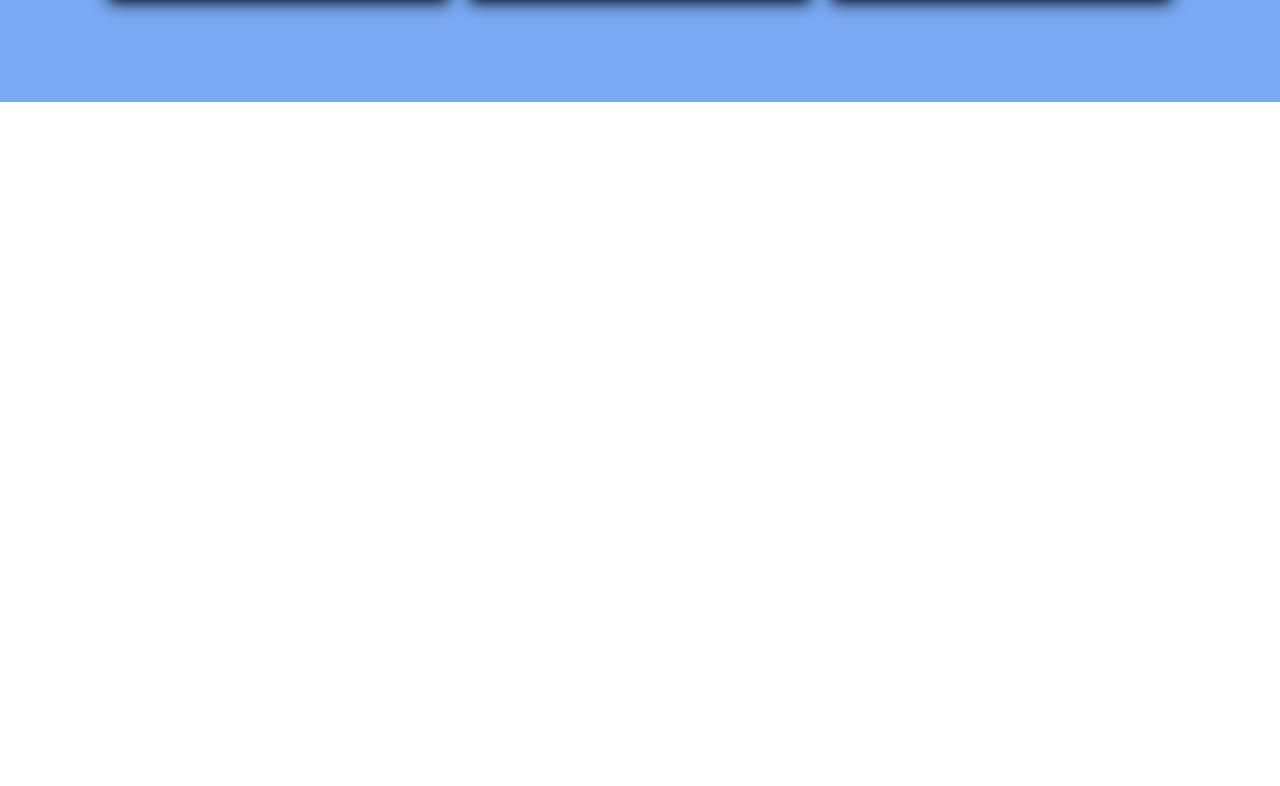
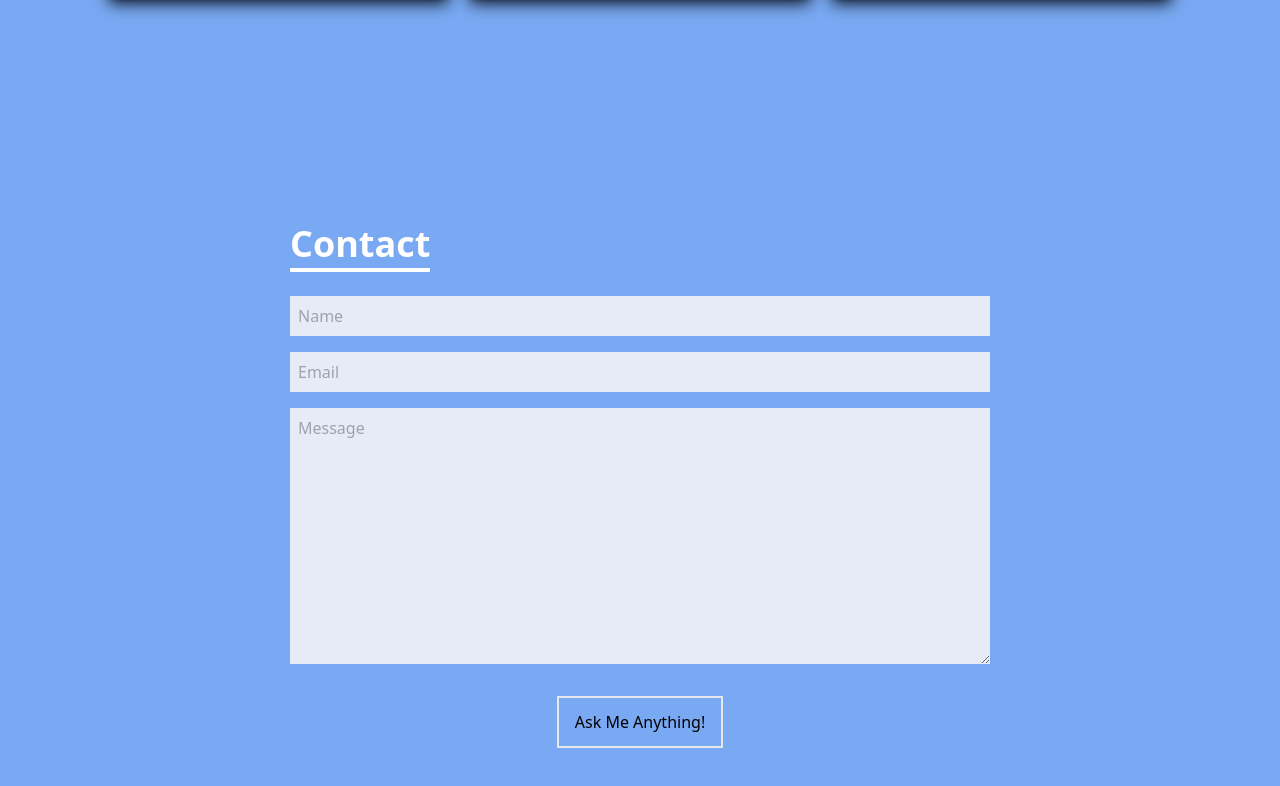
Before and after one commit to BrianHuynhCS/portfolio, a React (Create React App) app: page / in a window 1280 px wide. Shown: the part 3098-3884 px from the top of the page. Before the commit the page ends 3200 px from the top, so only its background shows below. Built offline with nearby package versions, Linux system fonts and the light colour scheme; the HTML template or start-up script is replaced by a standard one.

Commit message:
Add/Update contact.jsx project.jsx

```diff
--- a/src/App.js
+++ b/src/App.js
@@ -3,6 +3,7 @@ import Home from './components/Home';
 import About from './components/About';
 import Skill from './components/Skill';
 import Project from './components/Project';
+import Contact from './components/Contact';
 
 function App() {
     return (
@@ -12,6 +13,7 @@ function App() {
         <About/>
         <Skill/>
         <Project/>
+        <Contact/>
       </div>
     );
   }
--- /dev/null
+++ b/src/components/Contact.jsx
@@ -0,0 +1,19 @@
+import React from 'react'
+
+const Contact = () => {
+    return (
+        <div name='contact' className='w-full h-screen bg-[#79a9f2] text-white flex justify-center items-center p-4'>
+            <form method='POST' action="https://getform.io/f/a01ba581-232e-4b1a-9fb7-df1635fc2ab9" className='max-w-[700px] flex flex-col w-full'>
+                <div className='pb-8'>
+                    <p className='text-4xl font-bold inline border-b-4 border-white'>Contact</p>
+                </div>
+                <input className='text-black bg-[#e7ebf8] p-2' type='text' placeholder='Name' name='name'></input>
+                <input className='text-black my-4 p-2 bg-[#e7ebf8]' type='text' placeholder='Email' name='email'></input>
+                <textarea className='text-black bg-[#e7ebf8] p-2' rows='10' placeholder='Message' name='message'></textarea>
+                <button className='text-black hover:bg-white hover:text-black border-2 px-4 py-3 my-8 mx-auto flex items-center'>Ask Me Anything!</button>
+            </form>
+        </div>
+    )
+}
+
+export default Contact;
--- a/src/components/Project.jsx
+++ b/src/components/Project.jsx
@@ -1,6 +1,6 @@
 import React from 'react';
 import ProjectImg1 from '../assets/IMG_0888.JPG';
-import ProjectImg2 from '../assets/IMG_4775.JPG';
+// import ProjectImg2 from '../assets/IMG_4775.JPG';
 
 const Project = () => {
     return (
```
